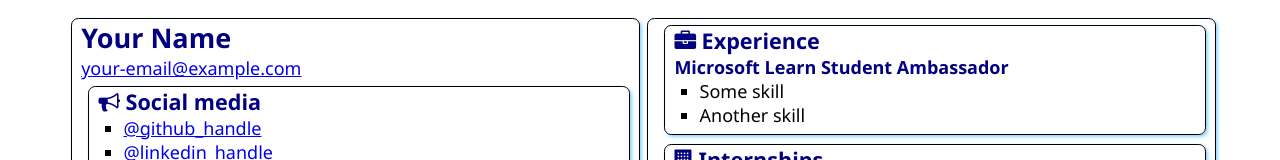
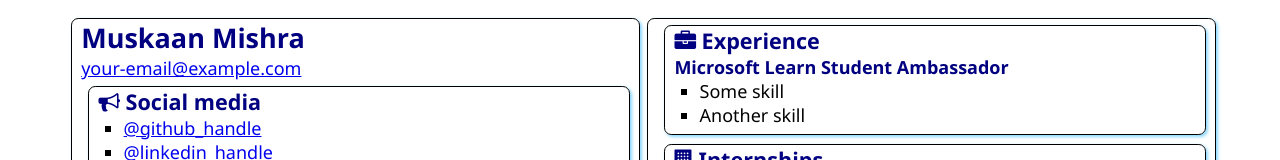
Before and after one commit to mishramuskaan24/SATechnicalOnboarding, a plain HTML site: page src/index.html in a window 1280 px wide. Shown: the top 160 px of the page. Drawn offline with Linux system fonts and the light colour scheme.

Commit message:
Added My Name
Added my real name in the index.html file

```diff
--- a/src/index.html
+++ b/src/index.html
@@ -12,7 +12,7 @@
 <body>
     <main>
         <article class="box">
-            <h1>Your Name</h1>
+            <h1>Muskaan Mishra</h1>
             <div><a href="mailto:your.email@example.com">your-email@example.com</a></div>
 
             <section class="box">
```
